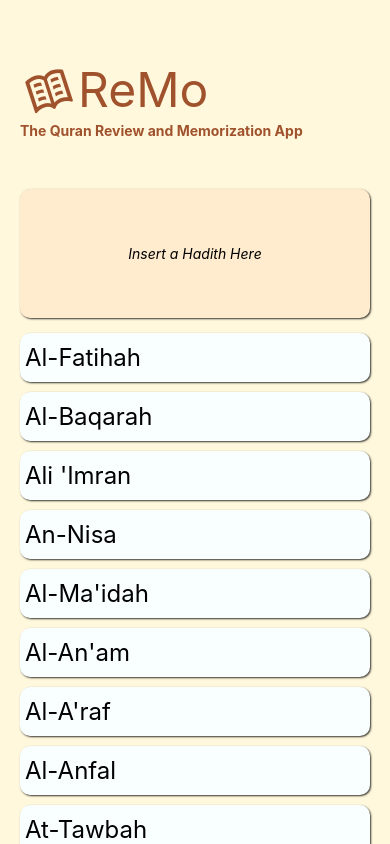
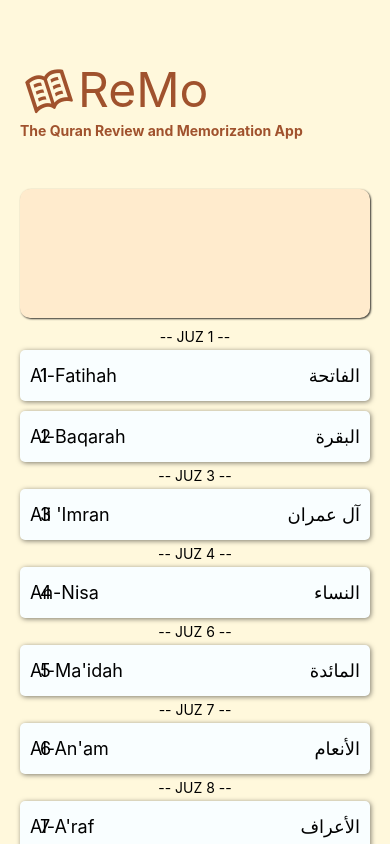
Before and after one commit to Ibrahimans/remo, a React Native app: screen /Home in a window 390 px wide. Built offline with nearby package versions, Linux system fonts and the light colour scheme; no server answers.

Commit message:
surah css

```diff
--- a/App.js
+++ b/App.js
@@ -2,40 +2,10 @@ import { NavigationContainer } from "@react-navigation/native";
 import { createNativeStackNavigator } from "@react-navigation/native-stack";
 import Home from "./src/screens/Home";
 import SurahScreen from "./src/screens/SurahScreen";
-import NotesTemplate from './src/data/notes-template.json';
-import AsyncStorage from '@react-native-async-storage/async-storage';
-import { useState, useEffect } from 'react';
 
 const Stack = createNativeStackNavigator();
 
 export default function App() {
-
-  const [surahNotes, setSurahNotes] = useState({});
-  const [loading, setLoading] = useState(false);
-
-  useEffect(() => {
-    setLoading(true);
-
-    async function setSurahNotesState() {
-      try{
-        console.log("Running setSurahNotesState")
-        const jsonValue = await AsyncStorage.getItem('notes_token');
-        notes = (jsonValue != null ? JSON.parse(jsonValue) : NotesTemplate);
-        if (notes != surahNotes) {
-          setSurahNotes(notes)
-        }
-      }
-      catch(e) {
-        console.log(e + "In setNotesState");
-      }
-    }
-    setSurahNotesState();
-
-    setLoading(false);
-  }, []);
-
-  // const resetAllNotes = async () => {
-  // }
 
   return (
     <NavigationContainer >
--- a/package.json
+++ b/package.json
@@ -14,10 +14,11 @@
     "@react-navigation/native-stack": "^6.9.7",
     "expo": "~47.0.9",
     "expo-status-bar": "~1.4.2",
+    "html-to-text": "^9.0.3",
     "react": "18.1.0",
     "react-native": "0.70.5",
-    "react-native-screens": "~3.18.0",
-    "react-native-safe-area-context": "4.4.1"
+    "react-native-safe-area-context": "4.4.1",
+    "react-native-screens": "~3.18.0"
   },
   "devDependencies": {
     "@babel/core": "^7.12.9"
--- a/src/components/Hadith.jsx
+++ b/src/components/Hadith.jsx
@@ -1,16 +1,46 @@
-import { StyleSheet, Text, View } from 'react-native';
+import { ScrollView, StyleSheet, Text, View } from 'react-native';
+import { useState, useEffect } from 'react';
+import { htmlToText } from 'html-to-text';
 
 export default function Hadith() {
+    const [hadith, setHadith] = useState('');
+
+    useEffect(() => {
+        async function getHadith() {
+            try {
+                const response = await fetch('https://api.sunnah.com/v1/hadiths/random', {
+                    headers: {
+                        'x-api-key': 'SqD712P3E82xnwOAEOkGd5JZH8s9wRR24TqNFzjk',
+                        'content-type': 'application/x-www-form-urlencoded'
+                    },
+                    data: '{}'
+                });
+                if (response.ok) {
+                    const data = await response.json();
+                    setHadith(htmlToText(data["hadith"][0]["body"]));
+                }
+                else {
+                    setHadith("Could not load a hadith!")
+                }
+
+              } catch (error) {
+                console.error(error);
+              }
+        }
+        getHadith();
+      }, []);
+
     return (
         <View style={styles.hadithContainer}>
-            <Text style={{textAlign: 'center', fontStyle: "italic"}}>Insert a Hadith Here</Text>
+            <ScrollView style={{paddingTop:10}}>
+                <Text style={{textAlign: 'center', fontStyle: "italic"}}>{hadith}</Text>
+            </ScrollView>
       </View>
     );
 }
 const styles = StyleSheet.create({
     hadithContainer: {
         flex: 1,
-        justifyContent: 'center',
         shadowColor: "#000000",
         shadowOpacity: 0.8,
         shadowRadius: 2,
--- /dev/null
+++ b/src/components/JuzHeader.jsx
@@ -0,0 +1,7 @@
+import { Text } from "react-native"
+
+export default function JuzHeader(props) {
+    return (
+        <Text style={{textAlign:'center'}}>-- JUZ {props.surahObj.starting_juz} --</Text>
+    )
+}
--- a/src/components/Surah.jsx
+++ b/src/components/Surah.jsx
@@ -1,15 +1,24 @@
 import { StyleSheet, Text, View, TouchableOpacity } from "react-native";
 import { NavigationContainer, useNavigation } from "@react-navigation/native";
 import { createNativeStackNavigator } from "@react-navigation/native-stack";
-
-
 
 export default function Surah(props) {
     const navigation = useNavigation();
     return (
         <TouchableOpacity onPress={() => navigation.navigate("SurahInfo", {item: props})}>
             <View style={styles.container}>
-                <Text style={{fontSize: 24}}>{props.name}</Text>
+                <View style={{flexDirection:'row', flex: 1, padding: 5}}>
+                    <View style={{flex:0}}>
+                        <View style={styles.surah_number}>
+                            <Text style={{fontSize: 18, paddingHorizontal: 5}}>{props.surahObj.id}</Text>
+                        </View>
+                    </View>
+                    <Text style={{fontSize: 18, flex: 1}}>{props.surahObj.name}</Text>
+                    <Text style={{fontSize: 18 ,flex:1, textAlign:'right'}}>{props.surahObj.name_arabic}</Text>
+                </View>
+                {/* <View style={styles.score_container}>
+                        <Text style={styles.score}>100%</Text>
+                </View> */}
             </View>
         </TouchableOpacity>
     )
@@ -17,19 +26,46 @@ export default function Surah(props) {
 
 const styles = StyleSheet.create({
     container: {
-        justifyContent: "center",
         backgroundColor: "#F9FEFF",
-        borderRadius: 10,
+        borderRadius: 5,
         shadowColor: "#000000",
-        shadowOpacity: 0.8,
-        shadowRadius: 2,
+        shadowOpacity: 0.5,
+        shadowRadius: 5,
         shadowOffset: {
         height: 1,
-        width: 1
+        width: 1,
         },
         paddingHorizontal: 5,
         paddingVertical: 10,
         marginVertical: 5,
         marginHorizontal: 20,
+    },
+    surah_number: {
+        backgroundColor: "#FFEBCD",
+        justifyContent: 'center',
+        shadowColor: "#000000",
+        shadowOpacity: 0.5,
+        shadowRadius: 1,
+        shadowOffset: {
+        height: 1,
+        width: 1
+        },
+        borderRadius: 5,
+        marginHorizontal: 5
+    },
+    score: {
+        textAlign:'center',
+        padding: 5
+    },
+    score_container: {
+        shadowColor: "#000000",
+        shadowOpacity: 0.5,
+        shadowRadius: 1,
+        shadowOffset: {
+        height: 1,
+        width: 1
+        },
+        borderRadius: 5,
+        backgroundColor: 'green',
     }
 })
--- a/src/components/SurahsContainer.jsx
+++ b/src/components/SurahsContainer.jsx
@@ -1,12 +1,23 @@
-import { View, ScrollView } from "react-native";
+import { Text, View, ScrollView } from "react-native";
 import Surah from "./Surah";
 import surahs from "../data/surahs.json"
+import JuzHeader from "./JuzHeader";
 
 export default function SurahsContainer(){
     return (
         <View style={{flex:4}}>
             <ScrollView>
-                {surahs.map((surahObj) => <Surah key={surahObj.id} name={surahObj.name} />)}
+                {surahs.map((surahObj) => {
+                    if (surahObj.id == 1 || surahs[surahObj.id - 2].starting_juz != surahObj.starting_juz) {
+                        return(
+                            <View key={surahObj.id}>
+                                <JuzHeader surahObj={surahObj} />
+                                <Surah surahObj={surahObj} />
+                            </View>
+                        )
+                    }
+                    else {return <Surah key={surahObj.id} surahObj={surahObj} />}
+                })}
             </ScrollView>
         </View>
     )
--- a/src/screens/Home.jsx
+++ b/src/screens/Home.jsx
@@ -1,6 +1,9 @@
 import { StatusBar } from 'expo-status-bar';
-import { StyleSheet, View } from 'react-native';
+import { StyleSheet, View, ActivityIndicator } from 'react-native';
 
+import NotesTemplate from '../data/notes-template.json';
+import AsyncStorage from '@react-native-async-storage/async-storage';
+import { useState, useEffect } from 'react';
 import AppHeader from '../components/AppHeader';
 import Hadith from '../components/Hadith';
 import SurahsContainer from '../components/SurahsContainer';
@@ -8,20 +11,47 @@ import surahs from '../data/surahs.json';
 
 
 export default function Home() {
+  const [surahNotes, setSurahNotes] = useState({});
+  const [loading, setLoading] = useState(false);
 
-  const create_surahs = () => {
-    console.log(surahs);
+  useEffect(() => {
+    setLoading(true);
+
+    async function setSurahNotesState() {
+      try{
+        const jsonValue = await AsyncStorage.getItem('notes_token');
+        notes = (jsonValue != null ? JSON.parse(jsonValue) : NotesTemplate);
+        if (notes != surahNotes) {
+          setSurahNotes(notes)
         }
+      }
+      catch(e) {
+        console.log(e );
+      }
+    }
+    setSurahNotesState();
 
+    setLoading(false);
+  }, []);
+
+
+  if (loading) {
+    return (
+      <View style={styles.loading_screen_container}>
+        <ActivityIndicator />
+      </View>
+    )
+  }
+  else {
     return (
       <View style={styles.container}>
         <StatusBar style="auto" />
         <AppHeader />
         <Hadith/>
         <SurahsContainer />
-
       </View>
     );
+  }
 }
 
 const styles = StyleSheet.create({
@@ -29,4 +59,9 @@ const styles = StyleSheet.create({
     flex: 1,
     backgroundColor: '#FFF8DC',
   },
+  loading_screen_container: {
+    flex: 1,
+    backgroundColor: '#FFF8DC',
+    justifyContent: 'center'
+  }
 });
--- a/src/screens/SurahScreen.jsx
+++ b/src/screens/SurahScreen.jsx
@@ -5,7 +5,7 @@ export default function SurahScreen({route, navigation}){
     const p = route.params;
     return (
         <View style={styles.container}>
-            <Text style={styles.lightHeader}>{p.item.name}</Text>
+            <Text style={styles.lightHeader}>{p.item.surahObj.name}</Text>
         </View>
     )
 
```
Also changed, not shown: 1 other file (tests, documents, lock files or other folders). Lines whose indentation alone changed are shown as unchanged.
